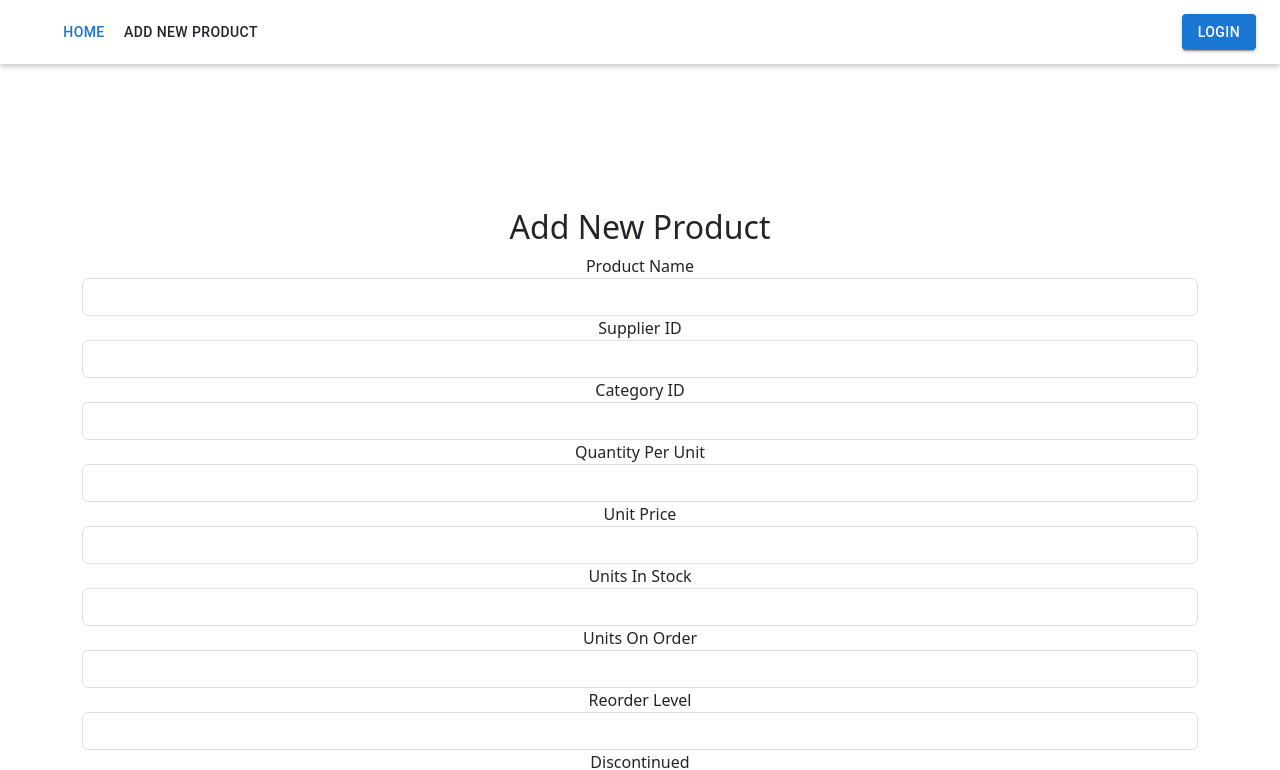
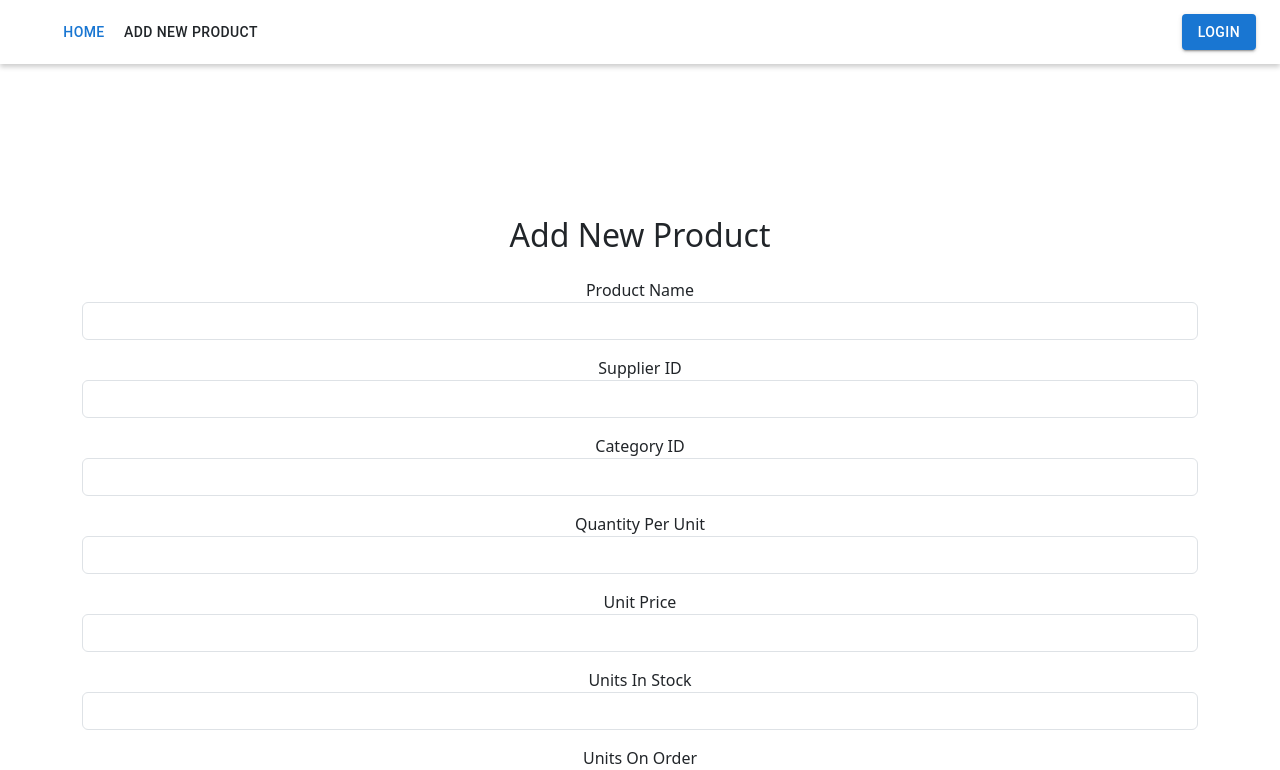
Before and after one commit to uninrk/CS369-Project, a React (Create React App) app: page /addNewProduct in a window 1280 px wide. Shown: the top 770 px of the page. Built offline with nearby package versions, Linux system fonts and the light colour scheme.

Commit message:
Change styles for add new product page.

```diff
--- a/src/Components/addNewProduct.jsx
+++ b/src/Components/addNewProduct.jsx
@@ -75,10 +75,10 @@ const AddNewProduct = () => {
   return (
     <>
       <Header />
-      <div className="container">
-        <h2>Add New Product</h2>
+      <div className="container mt-4">
+        <h2 className="mb-4">Add New Product</h2>
         <form onSubmit={handleSubmit} encType="multipart/form-data">
-          <div className="form-group">
+          <div className="form-group mb-3">
             <label>Product Name</label>
             <input
               type="text"
@@ -89,7 +89,7 @@ const AddNewProduct = () => {
               required
             />
           </div>
-          <div className="form-group">
+          <div className="form-group mb-3">
             <label>Supplier ID</label>
             <input
               type="number"
@@ -100,7 +100,7 @@ const AddNewProduct = () => {
               required
             />
           </div>
-          <div className="form-group">
+          <div className="form-group mb-3">
             <label>Category ID</label>
             <input
               type="number"
@@ -111,7 +111,7 @@ const AddNewProduct = () => {
               required
             />
           </div>
-          <div className="form-group">
+          <div className="form-group mb-3">
             <label>Quantity Per Unit</label>
             <input
               type="text"
@@ -121,7 +121,7 @@ const AddNewProduct = () => {
               onChange={handleChange}
             />
           </div>
-          <div className="form-group">
+          <div className="form-group mb-3">
             <label>Unit Price</label>
             <input
               type="number"
@@ -133,7 +133,7 @@ const AddNewProduct = () => {
               required
             />
           </div>
-          <div className="form-group">
+          <div className="form-group mb-3">
             <label>Units In Stock</label>
             <input
               type="number"
@@ -143,7 +143,7 @@ const AddNewProduct = () => {
               onChange={handleChange}
             />
           </div>
-          <div className="form-group">
+          <div className="form-group mb-3">
             <label>Units On Order</label>
             <input
               type="number"
@@ -153,7 +153,7 @@ const AddNewProduct = () => {
               onChange={handleChange}
             />
           </div>
-          <div className="form-group">
+          <div className="form-group mb-3">
             <label>Reorder Level</label>
             <input
               type="number"
@@ -163,17 +163,19 @@ const AddNewProduct = () => {
               onChange={handleChange}
             />
           </div>
-          <div className="form-group">
-            <label>Discontinued</label>
+          <div className="form-group mb-3">
+            <label>
+              Discontinued
               <input
                 type="checkbox"
-              className="form-control"
                 name="Discontinued"
                 checked={formValue.Discontinued}
                 onChange={handleChange}
+                className="form-check-input ms-2"
               />
+            </label>
           </div>
-          <div className="form-group">
+          <div className="form-group mb-3">
             <label>Image</label>
             <input
               type="file"
@@ -187,7 +189,6 @@ const AddNewProduct = () => {
           </button>
         </form>
       </div>
-
     </>
   );
 };
```
Lines whose indentation alone changed are shown as unchanged.
